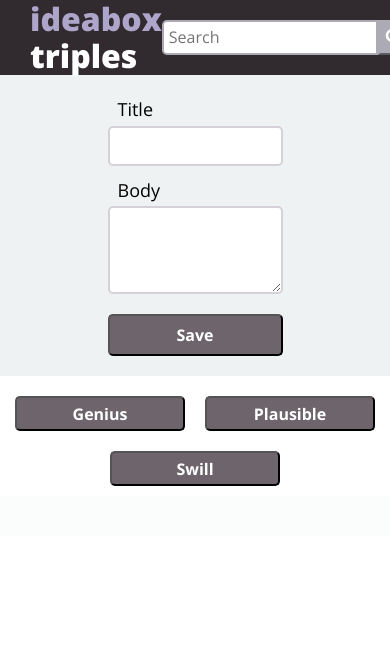
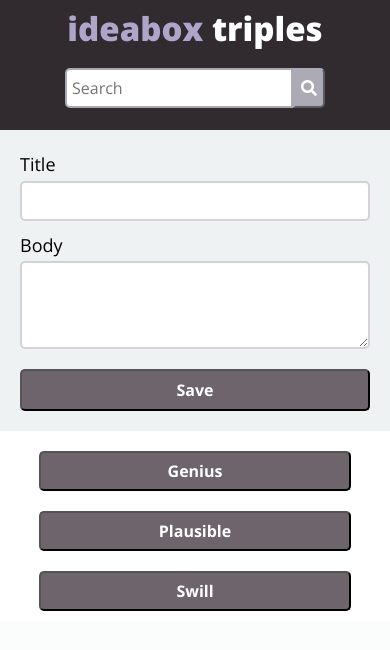
Before and after one commit to BrennanDuffey/ideaBox, a plain HTML site: page index.html in a window 390 px wide. Drawn offline with nearby package versions, Linux system fonts and the light colour scheme.

Commit message:
Make responsive CSS layout

```diff
--- a/main.js
+++ b/main.js
@@ -11,7 +11,7 @@ var qualityArray = ['Swill', 'Plausible', 'Genius'];
 cardSection.addEventListener('click', editCard);
 saveBtn.addEventListener('click', saveIdea);
 searchBtn.addEventListener('click', searchIdeas);
-searchInput.addEventListener('keydown', typeSearch);
+searchInput.addEventListener('input', typeSearch);
 window.addEventListener('load', onPageLoad);
 
 
--- a/style.css
+++ b/style.css
@@ -77,14 +77,16 @@ h1 span {
 .new-idea-form {
   display: flex;
   flex-direction: column;
-  width: 50%;
 }
 
 .form-label {
   font-size: 18px;
-  left: 10px;
   position: relative;
   top: 4px;
+}
+
+.user-input {
+  width: 550px;
 }
 
 #title-input {
@@ -219,6 +221,41 @@ h1 span {
   border-radius: 5px;
   border: solid 2px #DAD9DE;
   margin-bottom: 20px;
-  max-width: 500px;
-  width: 50%;
+  width: 550px;
 }
+
+@media only screen and (max-width: 600px) {
+  header {
+    display: block;
+    height: 130px;
+  }
+
+  h1 {
+    font-size: 33px;
+    padding: 10px 0px;
+    text-align: center;
+  }
+
+  .header-search {
+    display: flex;
+    height: 60px;
+    justify-content: center;
+    padding: 10px 0px;
+  }
+
+  .search-input {
+    width: 228px;
+  }
+
+  .new-idea-form,
+  .user-input,
+  .idea-card {
+    width: 100%;
+  }
+
+  .filter-btn {
+    display: block;
+    height: 40px;
+    width: 80%;
+  }
+}
```
